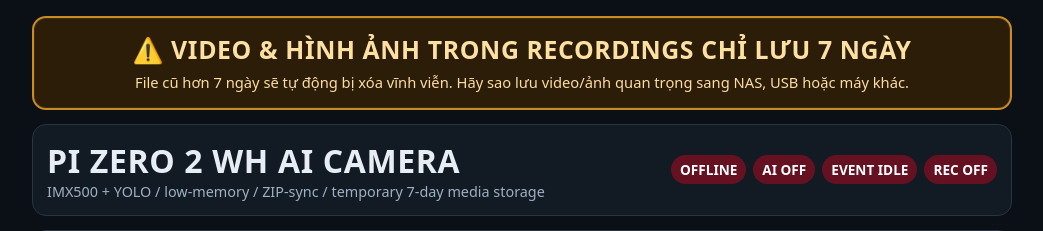
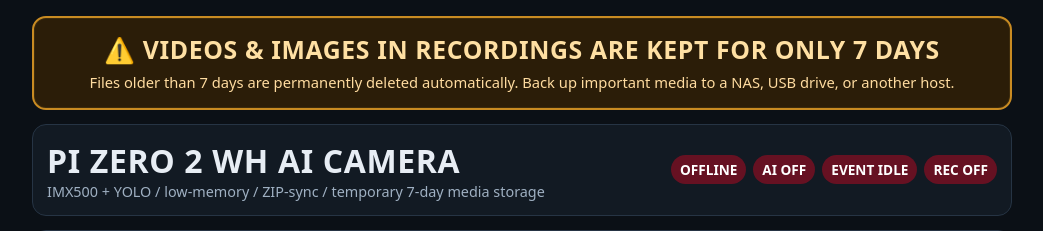
Before and after one commit to lehuuhanh/pi-zero2wh-camera, a Flask app: page / in a window 1280 px wide. Shown: the top 231 px of the page, without its empty margins (118-1161 px from the left). Run offline with Flask 3, Linux system fonts and the light colour scheme; data that the repository does not hold is empty.

Commit message:
Translate retention warning on camera page to English

```diff
--- a/web/templates/index.html
+++ b/web/templates/index.html
@@ -12,8 +12,8 @@ body{margin:0;background:#0b1016;color:#e7edf4}.wrap{max-width:980px;margin:auto
 <body>
 <div class="wrap">
   <div class="retention-alert" role="alert">
-    <strong>⚠️ VIDEO &amp; HÌNH ẢNH TRONG RECORDINGS CHỈ LƯU 7 NGÀY</strong>
-    <span>File cũ hơn 7 ngày sẽ tự động bị xóa vĩnh viễn. Hãy sao lưu video/ảnh quan trọng sang NAS, USB hoặc máy khác.</span>
+    <strong>⚠️ VIDEOS &amp; IMAGES IN RECORDINGS ARE KEPT FOR ONLY 7 DAYS</strong>
+    <span>Files older than 7 days are permanently deleted automatically. Back up important media to a NAS, USB drive, or another host.</span>
   </div>
   <div class="card top"><div><h1>PI ZERO 2 WH AI CAMERA</h1><div class="small">IMX500 + YOLO / low-memory / ZIP-sync / temporary 7-day media storage</div></div><div class="badges"><span id="state" class="badge">OFFLINE</span><span id="ai" class="badge">AI ?</span><span id="event" class="badge">EVENT IDLE</span><span id="rec" class="badge">REC OFF</span></div></div>
   <div class="card"><img id="stream" class="stream" src="/stream.mjpg" alt="Camera stream"></div>
```
